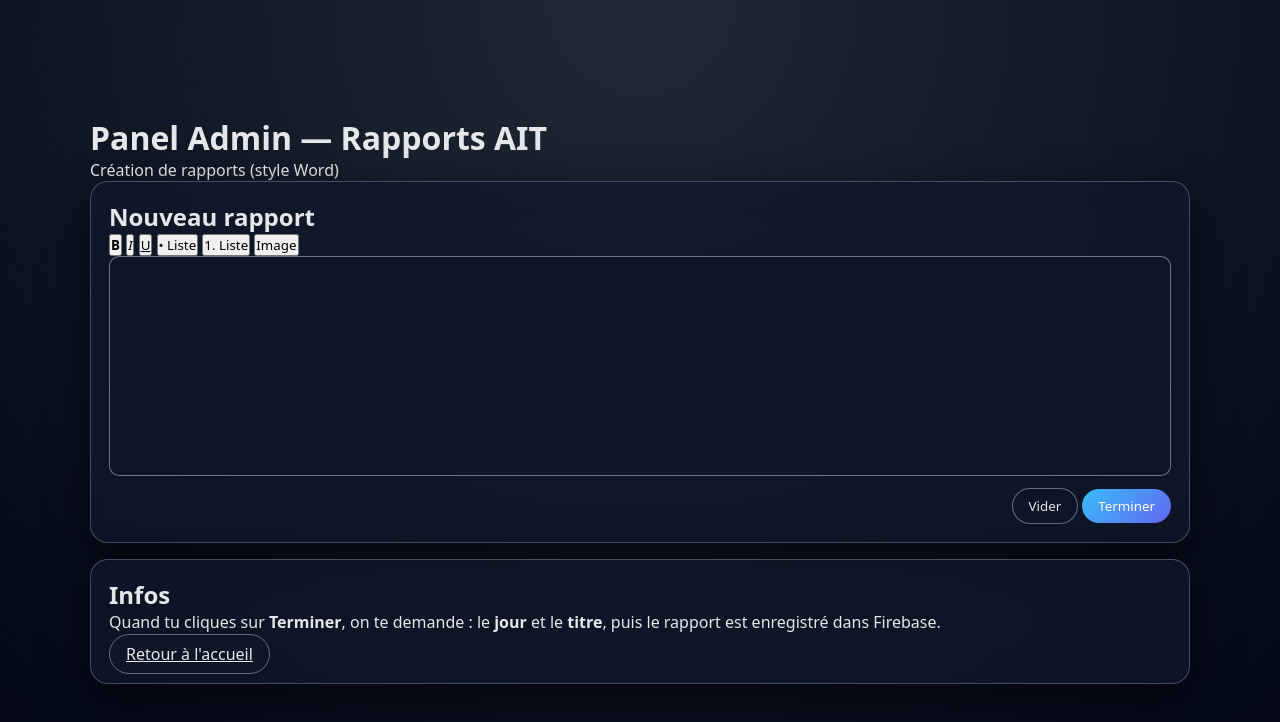
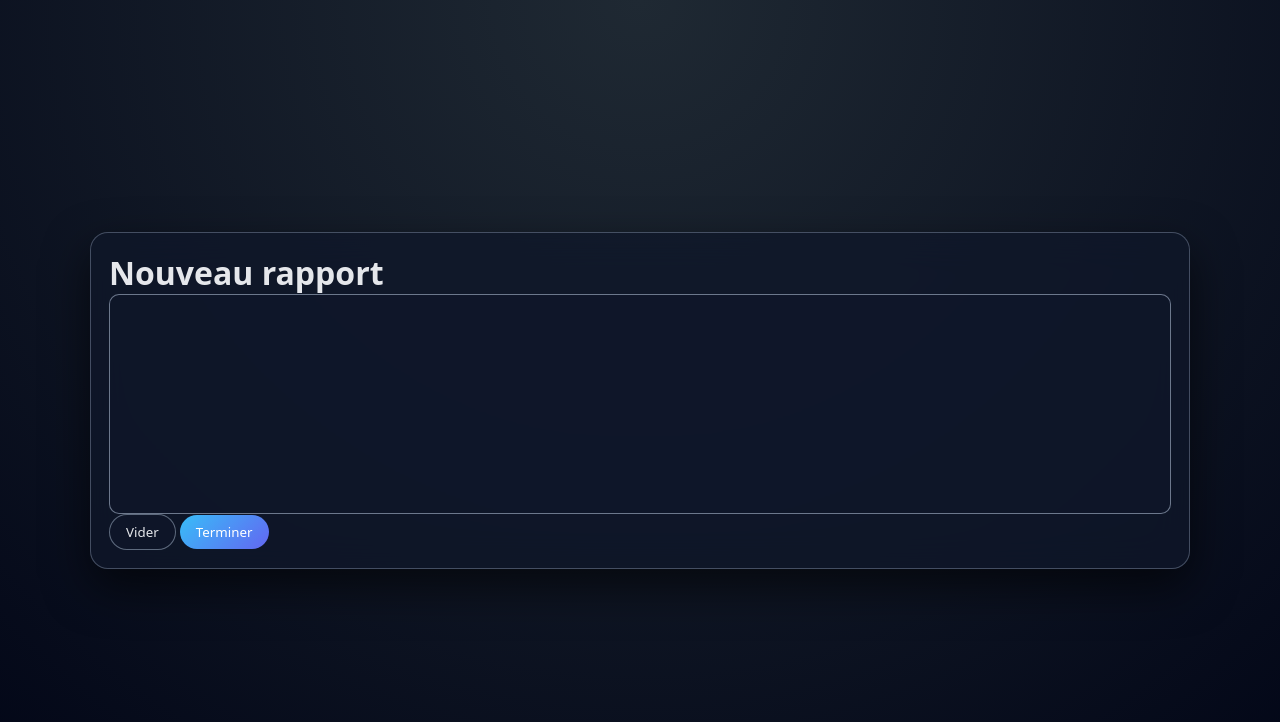
Before and after one commit to migniaxroblox/Rapports-Journaliers-De-Carter-Walker, a website: page admin.html in a window 1280 px wide. Both pictures are taken after a click on the button "Terminer". Drawn offline with Linux system fonts and the light colour scheme.

Commit message:
Update admin.html

```diff
--- a/admin.html
+++ b/admin.html
@@ -7,53 +7,21 @@
 </head>
 <body>
   <div class="app-container">
-    <header class="app-header">
-      <h1>Panel Admin — Rapports AIT</h1>
-      <p class="small">Création de rapports (style Word)</p>
-    </header>
+    <div class="glass-card">
+      <h1>Nouveau rapport</h1>
 
-    <main class="app-main">
-      <section class="glass-card">
-        <h2>Nouveau rapport</h2>
+      <div class="editor-area" id="editor" contenteditable="true"></div>
 
-        <div class="editor-toolbar">
-          <button data-cmd="bold"><b>B</b></button>
-          <button data-cmd="italic"><i>I</i></button>
-          <button data-cmd="underline"><u>U</u></button>
-          <button data-cmd="insertUnorderedList">• Liste</button>
-          <button data-cmd="insertOrderedList">1. Liste</button>
-          <button id="addImageButton">Image</button>
+      <button class="btn secondary" id="clear">Vider</button>
+      <button class="btn primary" id="save">Terminer</button>
     </div>
-
-        <div id="editor" class="editor-area" contenteditable="true"></div>
-
-        <div style="margin-top:12px; text-align:right;">
-          <button class="btn secondary" id="clearButton">Vider</button>
-          <button class="btn primary" id="finishButton">Terminer</button>
-        </div>
-      </section>
-
-      <section class="glass-card" style="margin-top:16px;">
-        <h2>Infos</h2>
-        <p class="small">
-          Quand tu cliques sur <b>Terminer</b>, on te demande :
-          le <b>jour</b> et le <b>titre</b>, puis le rapport est enregistré dans Firebase.
-        </p>
-        <div style="margin-top:10px;">
-          <a href="index.html" class="btn secondary">Retour à l'accueil</a>
-        </div>
-      </section>
-    </main>
   </div>
 
   <script type="module">
     import { firebaseConfig } from "./firebase-config.js";
     import { initializeApp } from "https://www.gstatic.com/firebasejs/10.12.0/firebase-app.js";
     import {
-      getFirestore,
-      collection,
-      addDoc,
-      serverTimestamp
+      getFirestore, collection, addDoc, serverTimestamp
     } from "https://www.gstatic.com/firebasejs/10.12.0/firebase-firestore.js";
 
     const ADMIN_KEY = "AIT-ADMIN-2024";
@@ -61,59 +29,25 @@
     const app = initializeApp(firebaseConfig);
     const db = getFirestore(app);
 
-    const editor = document.getElementById("editor");
-    const addImageButton = document.getElementById("addImageButton");
-    const clearButton = document.getElementById("clearButton");
-    const finishButton = document.getElementById("finishButton");
+    document.getElementById("clear").onclick = () => {
+      if (confirm("Vider ?")) document.getElementById("editor").innerHTML = "";
+    };
 
-    document.querySelectorAll(".editor-toolbar button[data-cmd]").forEach(btn => {
-      btn.addEventListener("click", () => {
-        const cmd = btn.getAttribute("data-cmd");
-        document.execCommand(cmd, false, null);
-      });
-    });
+    document.getElementById("save").onclick = async () => {
+      const content = document.getElementById("editor").innerHTML.trim();
+      if (!content) return alert("Vide");
 
-    addImageButton.addEventListener("click", () => {
-      const url = prompt("URL de l'image :");
-      if (url) {
-        document.execCommand("insertImage", false, url);
-      }
-    });
+      const day = prompt("Jour (YYYY-MM-DD)");
+      if (!day) return;
 
-    clearButton.addEventListener("click", () => {
-      if (confirm("Vider le contenu ?")) {
-        editor.innerHTML = "";
-      }
-    });
+      const title = prompt("Titre");
+      if (!title) return;
 
-    finishButton.addEventListener("click", async () => {
-      const content = editor.innerHTML.trim();
-      if (!content) {
-        alert("Le rapport est vide.");
-        return;
-      }
+      const createdBy = prompt("Nom admin") || "Admin";
 
-      const day = prompt("Pour quel jour ? (format YYYY-MM-DD)");
-      if (!day) {
-        alert("Jour obligatoire.");
-        return;
-      }
+      const key = prompt("Clé admin");
+      if (key !== ADMIN_KEY) return alert("Clé incorrecte");
 
-      const title = prompt("Titre du rapport :");
-      if (!title) {
-        alert("Titre obligatoire.");
-        return;
-      }
-
-      const createdBy = prompt("Nom de l'admin qui écrit :") || "Admin";
-      const key = prompt("Clé admin :");
-
-      if (key !== ADMIN_KEY) {
-        alert("Clé admin incorrecte.");
-        return;
-      }
-
-      try {
       await addDoc(collection(db, "reports"), {
         day,
         title,
@@ -123,13 +57,9 @@
         createdAt: serverTimestamp()
       });
 
-        alert("Rapport enregistré.");
-        editor.innerHTML = "";
-      } catch (e) {
-        console.error(e);
-        alert("Erreur lors de l'enregistrement.");
-      }
-    });
+      alert("Enregistré");
+      document.getElementById("editor").innerHTML = "";
+    };
   </script>
 </body>
 </html>
```
Lines whose indentation alone changed are shown as unchanged.
